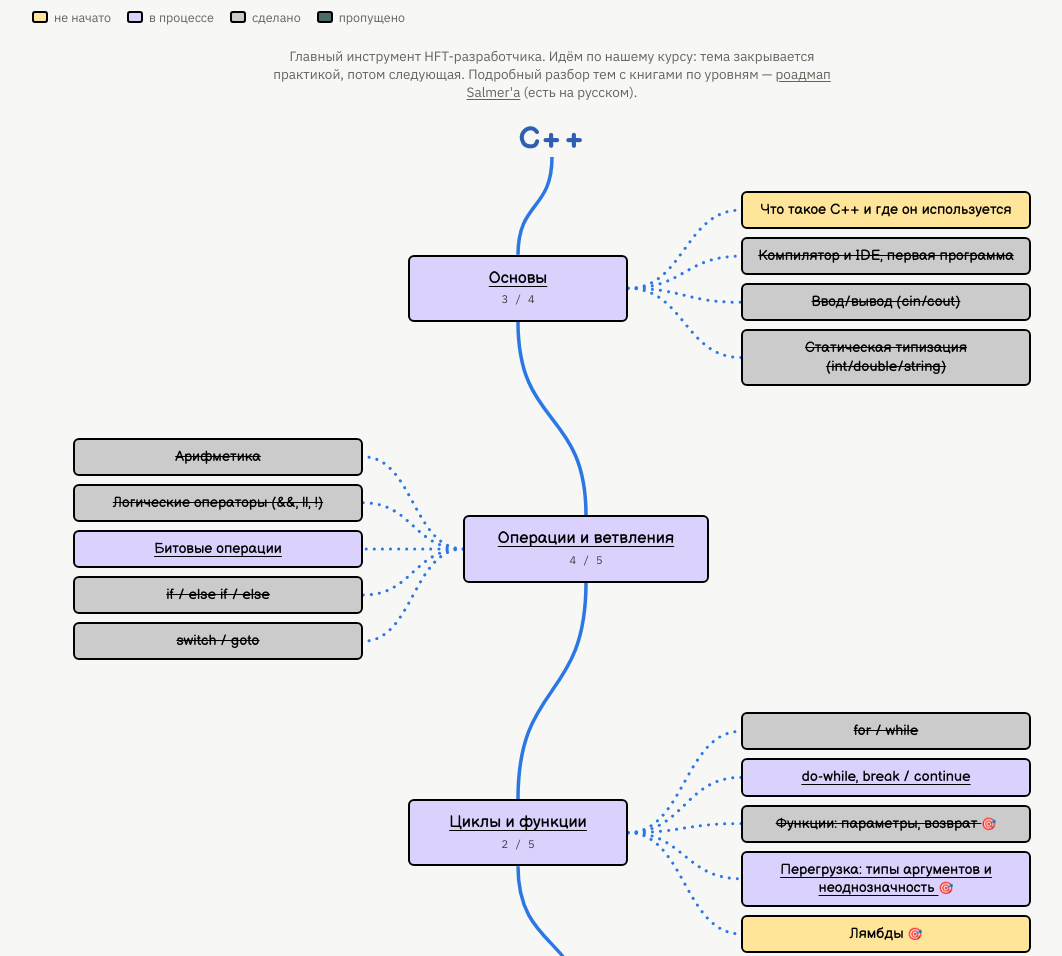
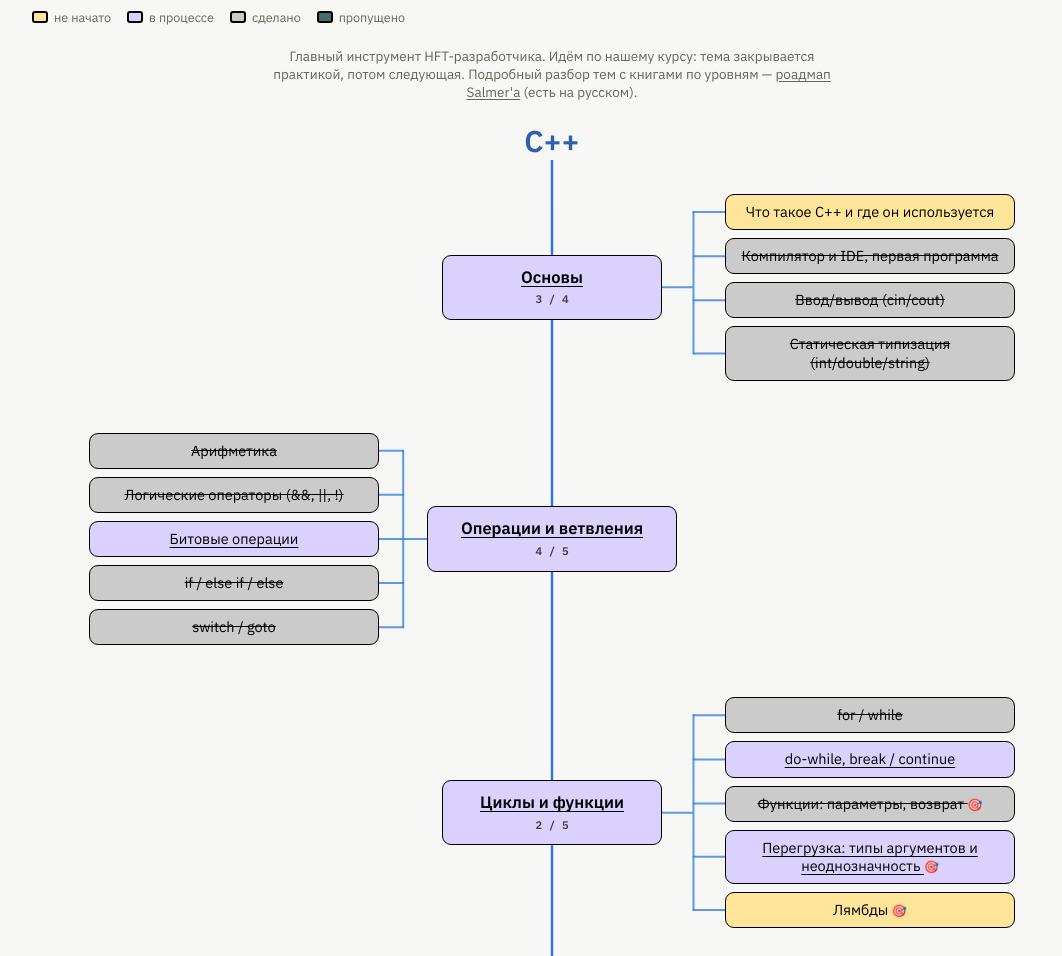
Before and after one commit to kayyooo23/quant-roadmap, a plain HTML site: page index.html in a window 1280 px wide. Shown: the part 1221-2177 px from the top of the page, without its empty margins (88-1150 px from the left). Drawn offline with Linux system fonts and the light colour scheme.

Commit message:
Align roadmap skill tree and simplify branch connectors

```diff
--- a/index.html
+++ b/index.html
@@ -380,6 +380,15 @@
 
   footer{color:var(--ink-soft);font-size:12px;text-align:center;padding-top:28px}
   @media (prefers-reduced-motion: reduce){ *{transition:none!important} }
+  /* Aligned skill tree */
+  .rm-row.shift-a .rm-main .node,.rm-row.shift-b .rm-main .node{transform:none}
+  .rm-row{column-gap:48px;grid-template-columns:minmax(0,1fr) 250px minmax(0,1fr)}
+  .rm-lines .spine{stroke-width:2.5;stroke-linejoin:round}
+  .rm-lines .branch{stroke-width:2;stroke-dasharray:none;stroke-linecap:round;stroke-linejoin:round;opacity:.75}
+  .node{font-family:"IBM Plex Sans",sans-serif;border-width:1.5px;border-radius:9px}
+  .node.main{font-weight:600}
+  .rm-start .title-node,.next-track{font-family:"IBM Plex Sans",sans-serif}
+  @media(max-width:760px){.rm-row{grid-template-columns:minmax(0,1fr)}}
 </style>
 </head>
 <body>
@@ -927,59 +936,33 @@ function renderMap(){
 // connector lines are drawn from the real positions of the boxes,
 // so they follow the layout on any screen width
 function drawLines(){
-  const rm = document.getElementById("rm");
-  const svg = rm.querySelector(".rm-lines");
-  if(!svg) return;
-  // collapse the old drawing first so it can't inflate the measurements
-  svg.setAttribute("width", 0);
-  svg.setAttribute("height", 0);
-  const base = rm.getBoundingClientRect();
-  const W = rm.clientWidth, H = rm.scrollHeight;
-  svg.setAttribute("width", W);
-  svg.setAttribute("height", H);
-  svg.setAttribute("viewBox", `0 0 ${W} ${H}`);
-  svg.innerHTML = "";
-  const box = el => {
-    const r = el.getBoundingClientRect();
-    return {l:r.left-base.left, r:r.right-base.left, t:r.top-base.top, b:r.bottom-base.top,
-            cx:(r.left+r.right)/2-base.left, cy:(r.top+r.bottom)/2-base.top};
-  };
-  const path = (d, cls) => {
-    const p = document.createElementNS(SVG_NS, "path");
-    p.setAttribute("d", d); p.setAttribute("class", cls); svg.appendChild(p);
-  };
-  const narrow = window.matchMedia("(max-width:760px)").matches;
-  const title = rm.querySelector(".title-node");
-  const mains = [...rm.querySelectorAll(".node.main")];
-  const end = rm.querySelector(".next-track");
-  const spine = [title, ...mains, end].filter(Boolean).map(box);
-
-  for(let i = 0; i < spine.length - 1; i++){
-    const a = spine[i], b = spine[i+1];
+  const rm=document.getElementById("rm"), svg=rm.querySelector(".rm-lines");
+  if(!svg)return;
+  svg.setAttribute("width",0);svg.setAttribute("height",0);
+  const base=rm.getBoundingClientRect(), W=rm.clientWidth,H=rm.scrollHeight;
+  svg.setAttribute("width",W);svg.setAttribute("height",H);
+  svg.setAttribute("viewBox", "0 0 "+W+" "+H);svg.innerHTML="";
+  const box=el=>{const r=el.getBoundingClientRect();return {l:r.left-base.left,r:r.right-base.left,t:r.top-base.top,b:r.bottom-base.top,cx:(r.left+r.right)/2-base.left,cy:(r.top+r.bottom)/2-base.top}};
+  const path=(d,cls)=>{const p=document.createElementNS(SVG_NS,"path");p.setAttribute("d",d);p.setAttribute("class",cls);svg.appendChild(p)};
+  const narrow=window.matchMedia("(max-width:760px)").matches;
+  const spine=[rm.querySelector(".title-node"),...rm.querySelectorAll(".node.main"),rm.querySelector(".next-track")].filter(Boolean).map(box);
+  for(let i=0;i<spine.length-1;i++){
+    const a=spine[i],b=spine[i+1],x=narrow?18:a.cx,y=narrow?18:b.cx,mid=(a.b+b.t)/2;
+    path("M "+x+" "+a.b+" V "+mid+" H "+y+" V "+b.t,"spine");
+  }
+  rm.querySelectorAll(".rm-row").forEach(row=>{
+    const m=box(row.querySelector(".node.main")),subs=[...row.querySelectorAll(".node.sub")].map(box);
+    if(!subs.length)return;
     if(narrow){
-      const x = spine[1] ? spine[1].l + 18 : a.l + 18;
-      path(`M ${x} ${a.b} L ${x} ${b.t}`, "spine");
-    } else {
-      const dy = b.t - a.b;
-      path(`M ${a.cx} ${a.b} C ${a.cx} ${a.b + dy*0.55}, ${b.cx} ${b.t - dy*0.55}, ${b.cx} ${b.t}`, "spine");
+      const x=18;
+      path("M "+x+" "+m.b+" V "+subs[subs.length-1].cy,"branch");
+      subs.forEach(t=>path("M "+x+" "+t.cy+" H "+t.l,"branch"));
+    }else{
+      const right=subs[0].cx>m.cx, start=right?m.r:m.l,end=right?subs[0].l:subs[0].r,x=(start+end)/2;
+      const lo=Math.min(m.cy,...subs.map(t=>t.cy)),hi=Math.max(m.cy,...subs.map(t=>t.cy));
+      path("M "+start+" "+m.cy+" H "+x+" M "+x+" "+lo+" V "+hi,"branch");
+      subs.forEach(t=>path("M "+x+" "+t.cy+" H "+(right?t.l:t.r),"branch"));
     }
-  }
-
-  rm.querySelectorAll(".rm-row").forEach(row => {
-    const m = box(row.querySelector(".node.main"));
-    row.querySelectorAll(".node.sub").forEach(el => {
-      const s = box(el);
-      if(narrow){
-        const x = m.l + 18;
-        path(`M ${x} ${s.cy} L ${s.l} ${s.cy}`, "branch");
-      } else {
-        const toRight = s.l >= m.r;
-        const x1 = toRight ? m.r : m.l;
-        const x2 = toRight ? s.l : s.r;
-        const mx = (x1 + x2) / 2;
-        path(`M ${x1} ${m.cy} C ${mx} ${m.cy}, ${mx} ${s.cy}, ${x2} ${s.cy}`, "branch");
-      }
-    });
   });
 }
 
```
